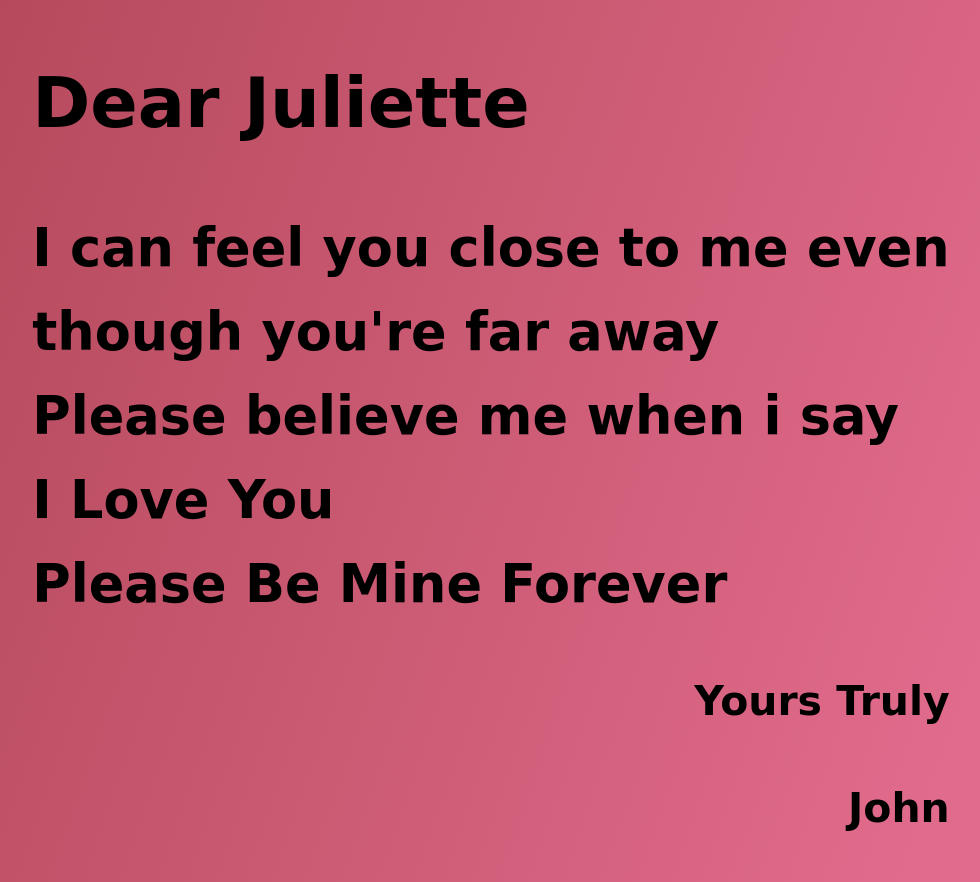
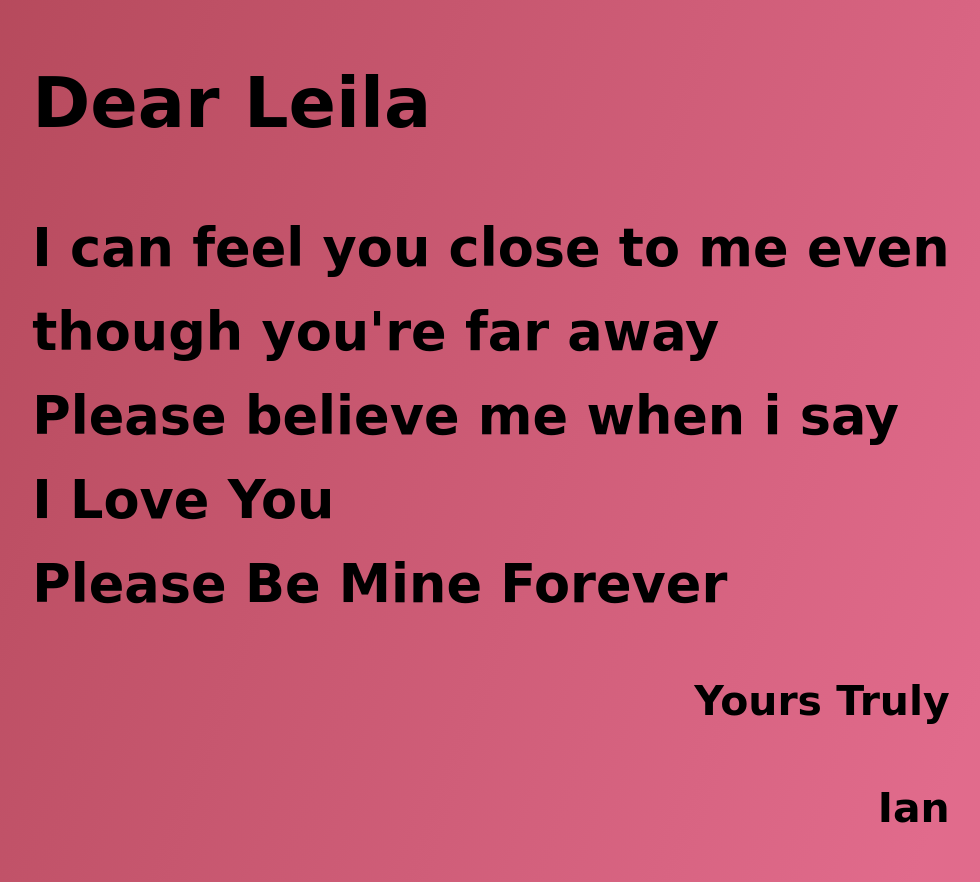
Before and after one commit to iannjoroge120/WillYouBeMyGirlfriend, a plain HTML site: page letter.html in a window 1280 px wide. Shown: the whole page, without its empty margins (149-1129 px from the left). Drawn offline with Linux system fonts and the light colour scheme; a web font is replaced by a local one.

Commit message:
Update letter.html

```diff
--- a/letter.html
+++ b/letter.html
@@ -11,7 +11,7 @@
 <body>
 
     <div class="loveletter">
-        <h1>Dear Juliette</h1>
+        <h1>Dear Leila</h1>
         <h2>I can feel you close to me even
             <br>
             though you're far away
@@ -23,7 +23,7 @@
             Please Be Mine Forever
         </h2>
         <H3>Yours Truly</H3>
-        <h3>John</h3>
+        <h3>Ian</h3>
     </div>
 
 </body>
```
